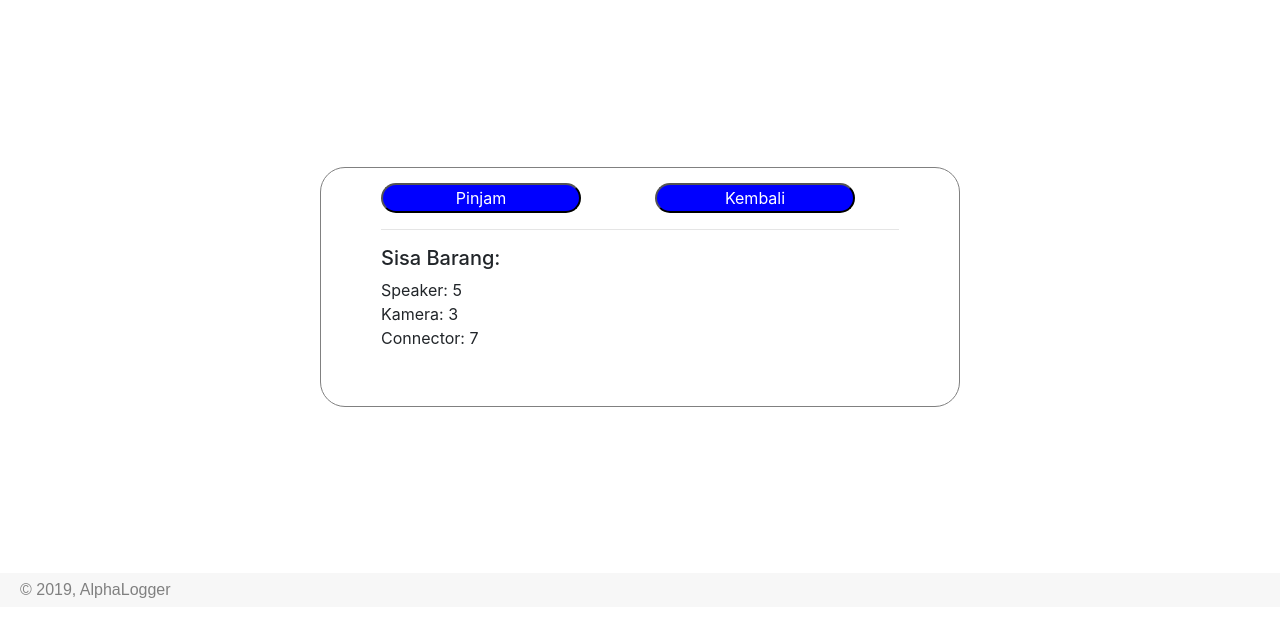
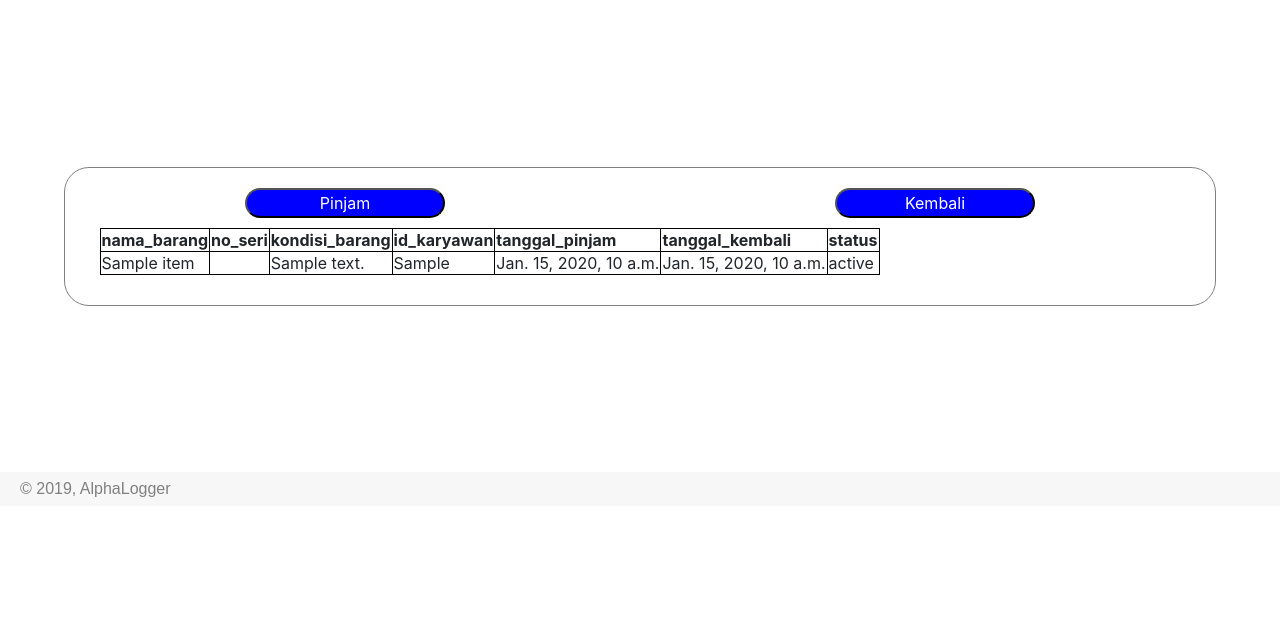
Before and after one commit to 26hilman/SCRUM, a Django app: template simulasi_scrum/app_simulasi/templates/applogger/index.html in a window 1280 px wide. Shown: the part 86-723 px from the top of the page. Run offline with Django 3.2, Linux system fonts and the light colour scheme; the template is opened without the code that fills it: most values are stand-ins (such as "Sample title", 1, 10 or a date in 2020); some libraries are stand-ins or nearby versions; some web fonts are replaced.

Commit message:
Fitur Front Page

```diff
--- a/simulasi_scrum/app_simulasi/static/css/main.css
+++ b/simulasi_scrum/app_simulasi/static/css/main.css
@@ -14,12 +14,27 @@ footer{
 }
 
 .menu{
-    margin: 13% 25%;
-    padding: 15px 60px;
-    width: 50%;
-    height: 30%;
+    margin: 13% 5%;
+    text-align: center;
+    width: 90%;
     border: 1px solid grey;
     border-radius: 25px;
+    padding: 20px 0;
+}
+
+table{
+    text-align: left;
+    margin: 10px 3%;
+}
+
+th{
+    border: 1px solid black;
+    padding: 1px;
+}
+
+td{
+    border: 1px solid black;
+    padding: 1px;
 }
 
 .peminjaman{
--- a/simulasi_scrum/app_simulasi/templates/applogger/index.html
+++ b/simulasi_scrum/app_simulasi/templates/applogger/index.html
@@ -15,15 +15,31 @@
                     <div class="col-md-6">
                         <button class="peminjaman" href="{% url 'kembali' %}">Kembali</button>
                     </div>
-
-                    <div class="col-md-12">
-                        <hr>
-                        <h5>Sisa Barang:</h5>
-                        <span>Speaker: 5</span>
-                        <br>
-                        <span>Kamera: 3</span>
-                        <br>
-                        <span>Connector: 7</span>
+                </div>
+                <div class="row">
+                    <div class="col-12">
+                        <table>
+                            <tr>
+                                <th>nama_barang</th>
+                                <th>no_seri</th>
+                                <th>kondisi_barang</th>
+                                <th>id_karyawan</th>
+                                <th>tanggal_pinjam</th>
+                                <th>tanggal_kembali</th>
+                                <th>status</th>
+                            </tr>
+                            {% for item in display_data %}
+                            <tr>
+                                <td>{{ item.nama_barang }}</td>
+                                <td>{{ item.no_seri }}</td>
+                                <td>{{ item.kondisi_barang }}</td>
+                                <td>{{ item.id_karyawan }}</td>
+                                <td>{{ item.tanggal_pinjam }}</td>
+                                <td>{{ item.tanggal_kembali }}</td>
+                                <td>{{ item.status }}</td>
+                            </tr>
+                            {% endfor %}
+                        </table>
                     </div>
                 </div>
             </div>
```
Also changed, not shown: simulasi_scrum/app_simulasi/templates/applogger/index_public.html (+25 -8 lines).
